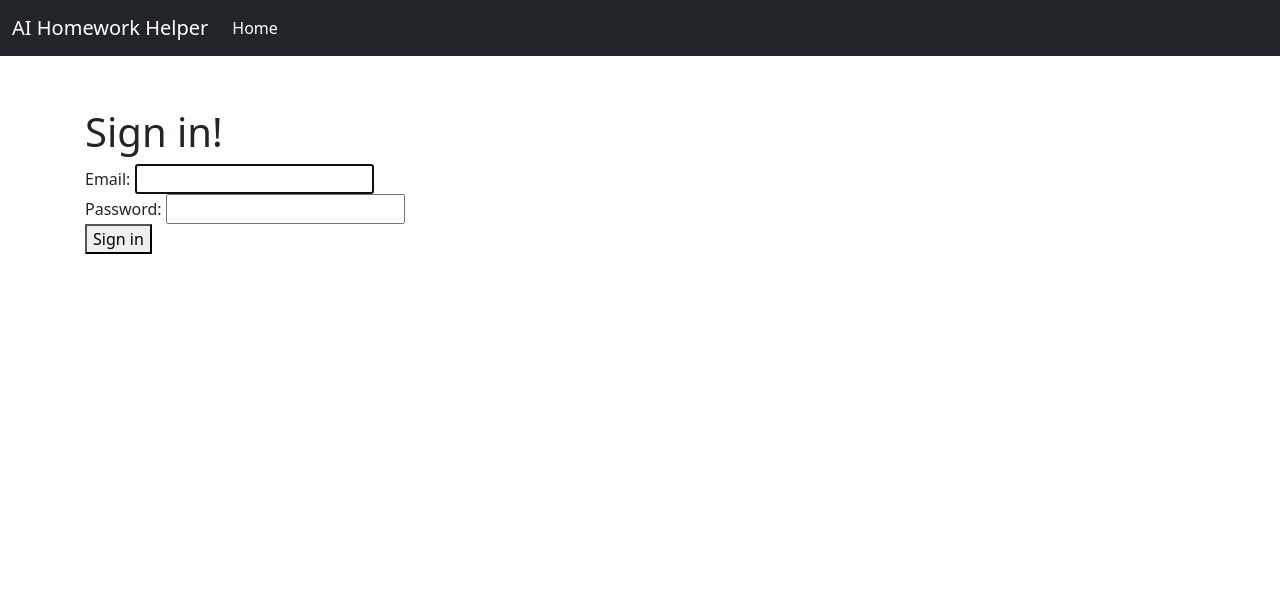
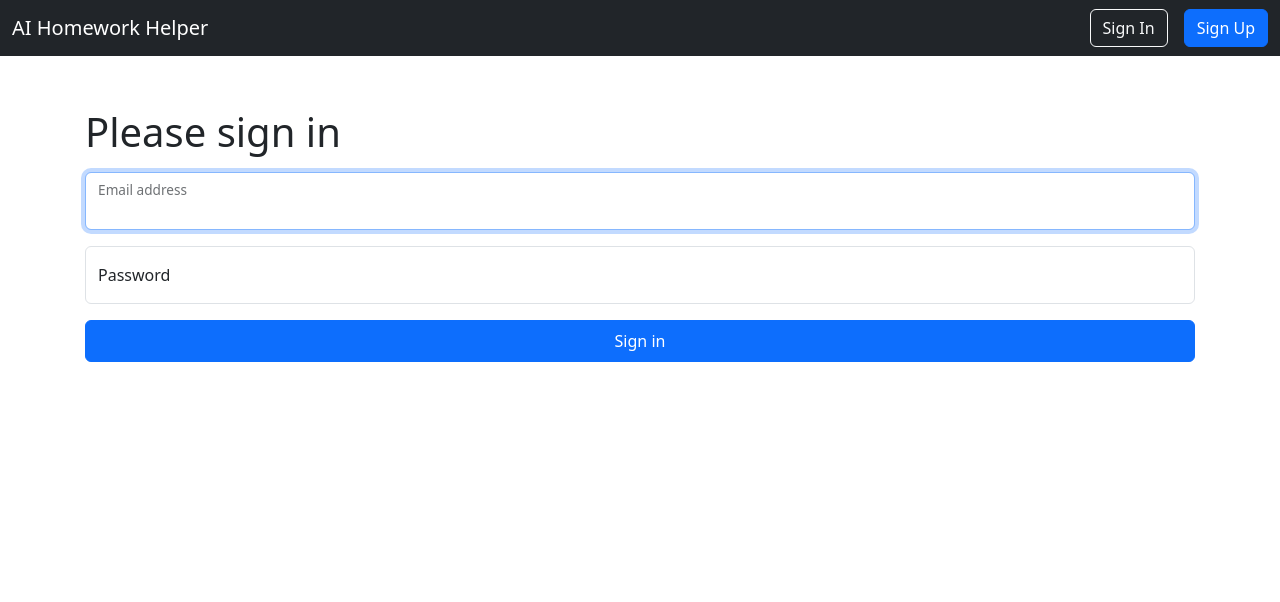
Before and after one commit to SamArndt/Ai-homework-helper, a Django app: page /login/ in a window 1280 px wide. Shown: the top 602 px of the page. Run offline with Django 5.2, Linux system fonts and the light colour scheme.

Commit message:
Cleaned up template and added protected dashboard view

```diff
--- a/apps/pages/templates/base.html
+++ b/apps/pages/templates/base.html
@@ -27,11 +27,24 @@
         </button>
         <div class="collapse navbar-collapse" id="navbarCollapse">
           <ul class="navbar-nav me-auto mb-2 mb-md-0">
+            {% if user.is_authenticated %}
             <li class="nav-item">
-              <a class="nav-link active" href="{% url 'pages:home' %}">Home</a>
+              <a class="nav-link {% if request.resolver_match.url_name == 'dashboard' %}active{% endif %}"
+                href="{% url 'pages:dashboard' %}">Dashboard</a>
             </li>
-            <!-- Add more nav-items here -->
+            {% endif %}
           </ul>
+          <div class="d-flex align-items-center">
+            {% if user.is_authenticated %}
+            <form action="{% url 'pages:logout' %}" method="post">
+              {% csrf_token %}
+              <button type="submit" class="btn btn-primary me-3">Sign Out</button>
+            </form>
+            {% else %}
+            <a href="{% url 'pages:login' %}" class="btn btn-outline-light me-3">Sign In</a>
+            <a href="#" class="btn btn-primary">Sign Up</a>
+            {% endif %}
+          </div>
         </div>
       </div>
     </nav>
--- a/apps/pages/templates/registration/login.html
+++ b/apps/pages/templates/registration/login.html
@@ -3,10 +3,21 @@
 {% block title %}Sign in{% endblock %}
 
 {% block content %}
-<h1>Sign in!</h1>
-<form method="POST">
-  {% csrf_token %}
-  {{ form }}
-  <button type="submit">Sign in</button>
-</form>
-{% endblock %}
+<h1>Please sign in</h2>
+  <form method="post">
+    {% csrf_token %}
+    <div class="my-3 form-floating">
+      <input type="email" class="form-control" id="id_username" name="username" placeholder="name@example.com"
+        autofocus="" autocapitalize="none" autocomplete="username" maxlength="254" required="">
+      <label for="id_username">Email address</label>
+    </div>
+    <div class="my-3 form-floating">
+      <input type="password" class="form-control" id="id_password" name="password" placeholder="Password"
+        autocomplete="current-password" required="">
+      <label for="id_password">Password</label>
+    </div>
+    <div class="my-3">
+      <button class="btn btn-primary w-100 py-2" type="submit">Sign in</button>
+    </div>
+  </form>
+  {% endblock %}
--- a/apps/pages/urls.py
+++ b/apps/pages/urls.py
@@ -1,4 +1,6 @@
 from django.contrib.auth import views as auth_views
+from django.views.generic.base import TemplateView
+from django.contrib.auth.decorators import login_required
 from django.urls import path
 from pages import views
 
@@ -7,5 +9,6 @@ app_name = "pages"
 urlpatterns = [
     path("login/", auth_views.LoginView.as_view(), name="login"),
     path("logout/", auth_views.LogoutView.as_view(), name="logout"),
-    path("", views.home, name="home"),
+    path("", TemplateView.as_view(template_name="pages/home.html"), name = "home"),
+    path("dashboard", login_required(TemplateView.as_view(template_name="pages/dashboard.html")), name="dashboard"),
 ]
--- a/apps/pages/views.py
+++ b/apps/pages/views.py
@@ -1,4 +1 @@
 from django.shortcuts import render
-
-def home(request):
-  return render(request, "pages/home.html", {})
```
Also changed, not shown: apps/pages/templates/pages/dashboard.html (added, +7 -0 lines), apps/pages/templates/pages/home.html (+3 -6 lines).
